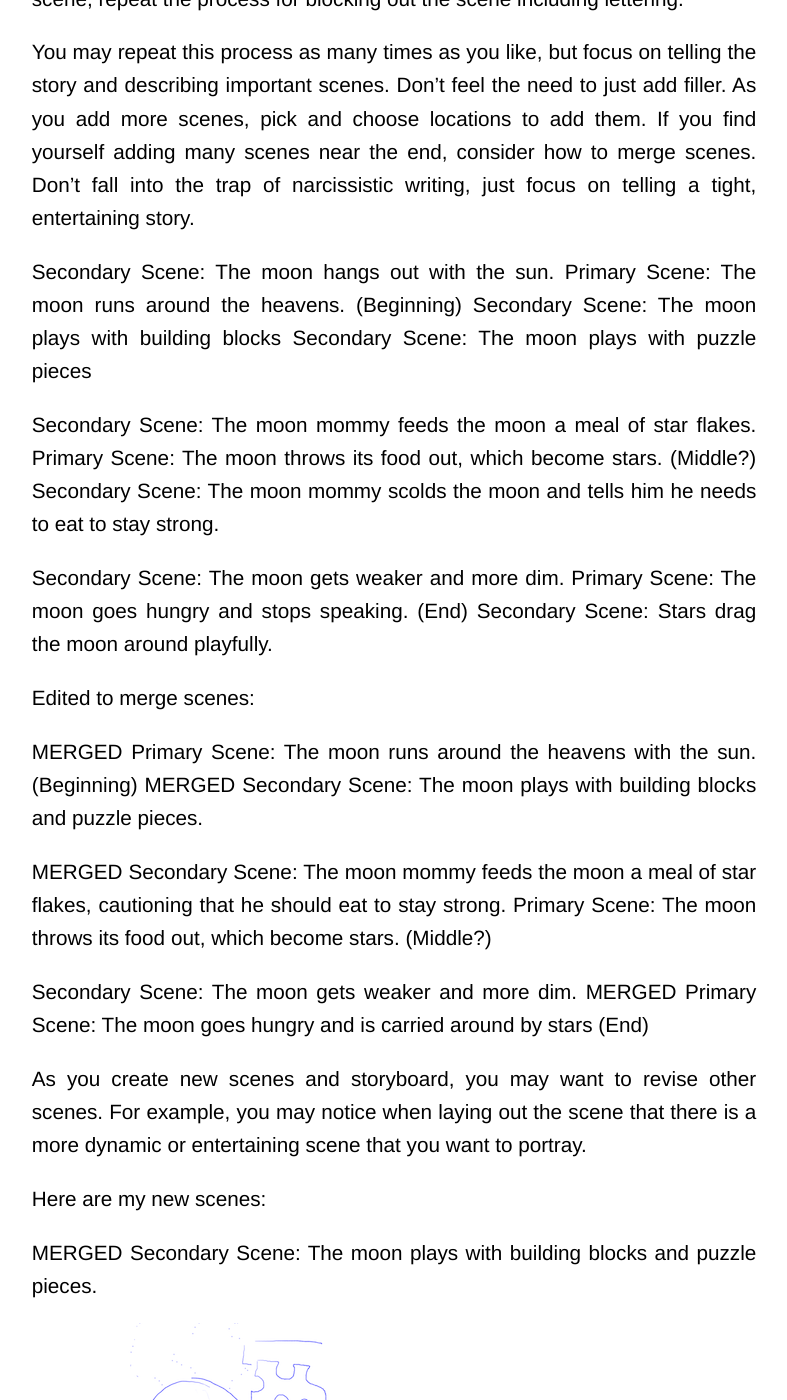
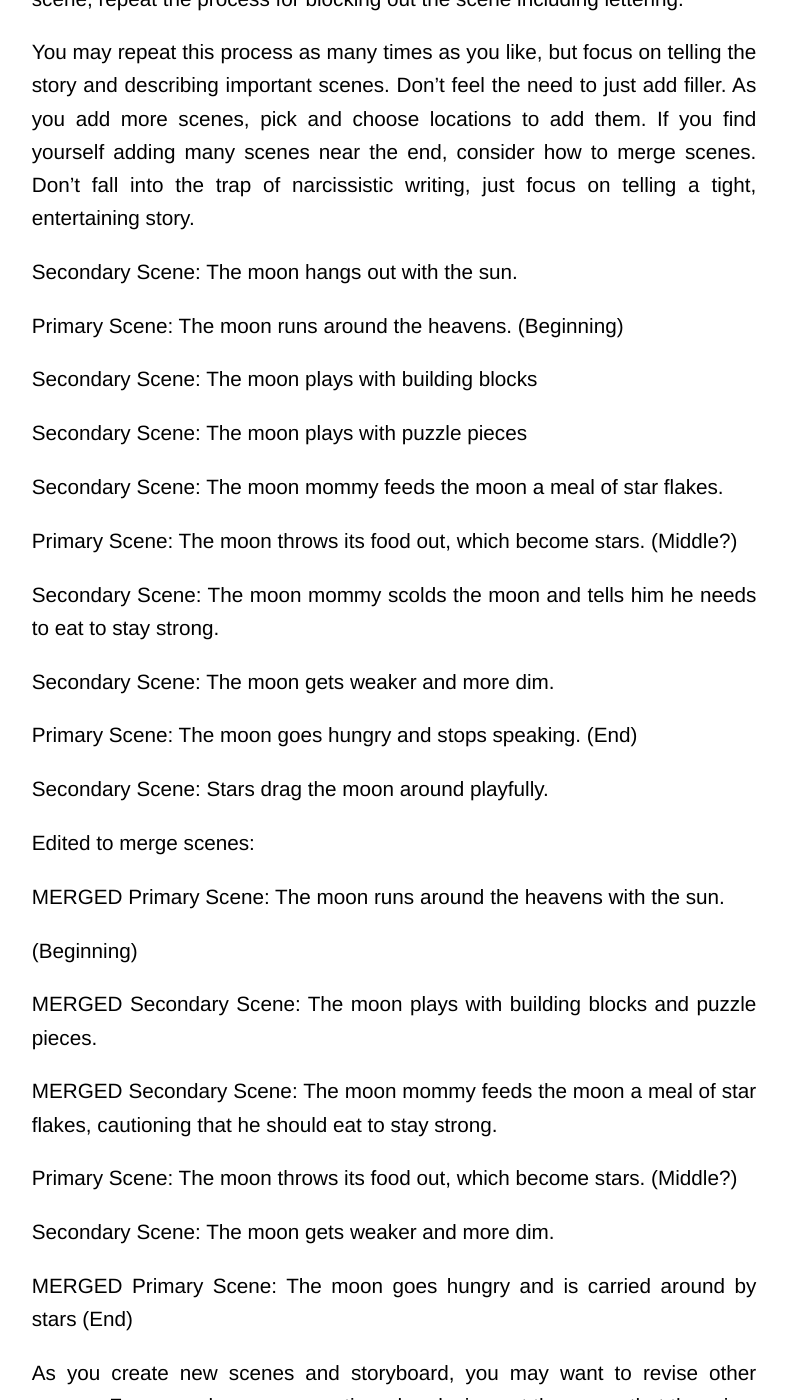
Before and after one commit to jamiely/deprecated_blog, a Jekyll site: the page built from _posts/2014-01-27-quick-guide-to-writing-a-storybook-pt2.md, in a window 1280 px wide and 1400 px high, scrolled down 892 px. Shown: the whole window, without its empty margins (246-1033 px from the left). Built offline with Jekyll 4.4.1, drawn with Linux system fonts in a browser that asks for light colours; Markdown is read by kramdown in place of the engine named in the settings; some of the changed text lies outside the part shown.

Commit message:
Added extra breaks to fix formatting for pt2 of the guide for storybooks

```diff
--- a/_posts/2014-01-27-quick-guide-to-writing-a-storybook-pt2.md
+++ b/_posts/2014-01-27-quick-guide-to-writing-a-storybook-pt2.md
@@ -40,30 +40,45 @@ how to merge scenes. Don’t fall into the trap of narcissistic writing,
 just focus on telling a tight, entertaining story.
 
 > Secondary Scene: The moon hangs out with the sun.
+>
 > Primary Scene: The moon runs around the heavens. (Beginning)
+>
 > Secondary Scene: The moon plays with building blocks
+>
 > Secondary Scene: The moon plays with puzzle pieces
 >
+>
 > Secondary Scene: The moon mommy feeds the moon a meal of star flakes.
+>
 > Primary Scene: The moon throws its food out, which become stars. (Middle?)
+>
 > Secondary Scene: The moon mommy scolds the moon and tells him he needs
 > to eat to stay strong.
 >
+>
 > Secondary Scene: The moon gets weaker and more dim.
+>
 > Primary Scene: The moon goes hungry and stops speaking. (End)
+>
 > Secondary Scene: Stars drag the moon around playfully.
 
 Edited to merge scenes:
 
 > MERGED Primary Scene: The moon runs around the heavens with the sun.
+>
 > (Beginning)
+>
 > MERGED Secondary Scene: The moon plays with building blocks and puzzle pieces.
+>
 >
 > MERGED Secondary Scene: The moon mommy feeds the moon a meal of star
 > flakes, cautioning that he should eat to stay strong.
+>
 > Primary Scene: The moon throws its food out, which become stars. (Middle?)
 >
+>
 > Secondary Scene: The moon gets weaker and more dim.
+>
 > MERGED Primary Scene: The moon goes hungry and is carried around by stars (End)
 
 As you create new scenes and storyboard, you may want to revise other
@@ -72,15 +87,15 @@ is a more dynamic or entertaining scene that you want to portray.
 
 Here are my new scenes:
 
-MERGED Secondary Scene: The moon plays with building blocks and puzzle
-pieces.
-
-![Moony playing with a puzzle](/assets/2013-01-27-moon_playing_with_puzzle.png)
-
-MERGED Secondary Scene: The moon mommy feeds the moon a meal of star
-flakes, cautioning that he should eat to stay strong.
-
-![Sunny scolding Moony](/assets/2013-01-27-sun_scolding_moon.png)
+> MERGED Secondary Scene: The moon plays with building blocks and puzzle
+> pieces.
+>
+> ![Moony playing with a puzzle](/assets/2013-01-27-moon_playing_with_puzzle.png)
+>
+> MERGED Secondary Scene: The moon mommy feeds the moon a meal of star
+> flakes, cautioning that he should eat to stay strong.
+>
+> ![Sunny scolding Moony](/assets/2013-01-27-sun_scolding_moon.png)
 
 # Refinement
 
@@ -99,6 +114,7 @@ give you a greater sense of completion along each step along the way.
 
 > MERGED Primary Scene: The moon runs around the heavens with the sun.
   (Beginning)
+>
 > MERGED Secondary Scene: The moon plays with building blocks and puzzle pieces.
 >
 > ![Moony plays with a puzzle](/assets/2013-01-27-moon_playing_sketch.png)
```
